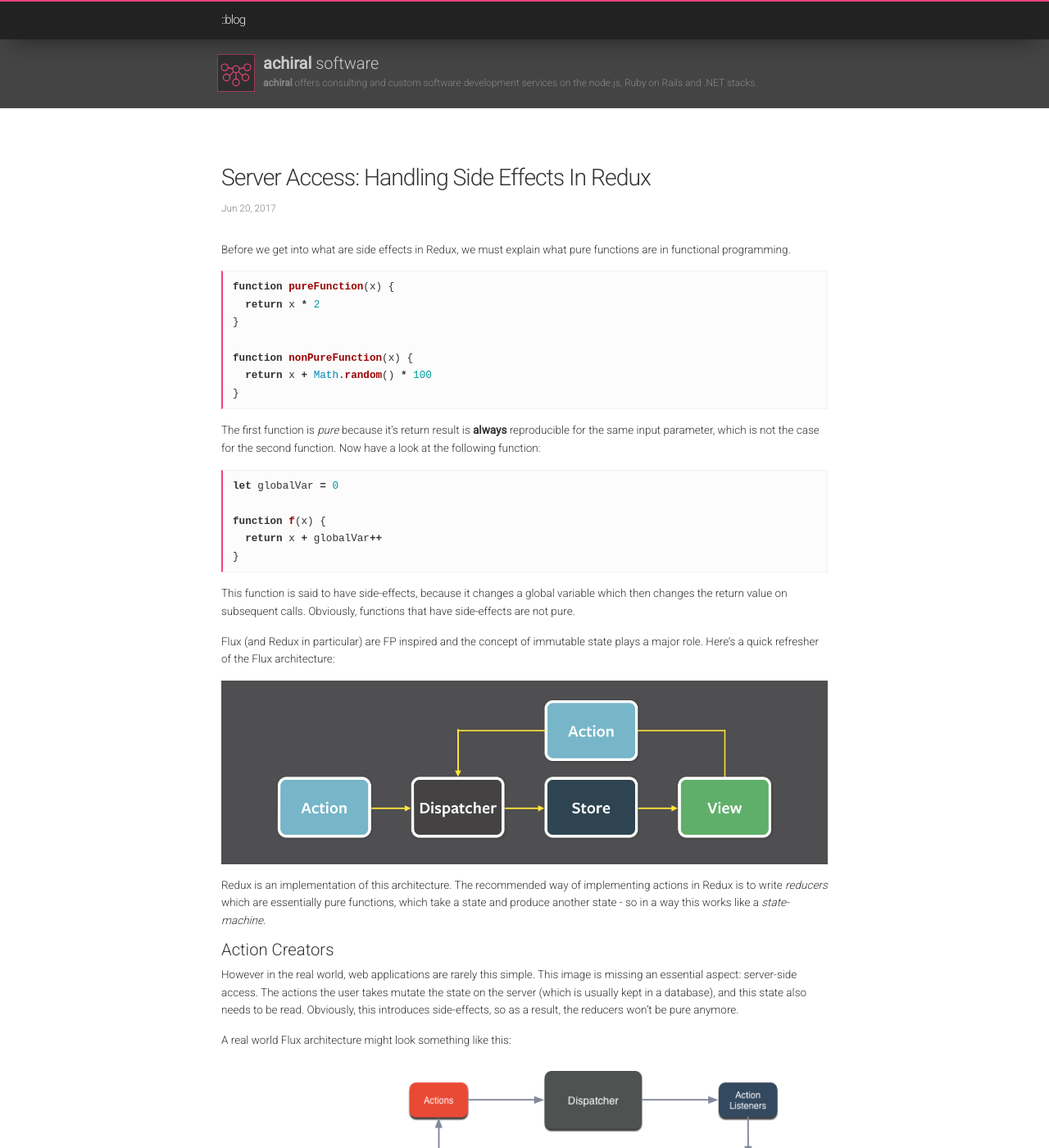
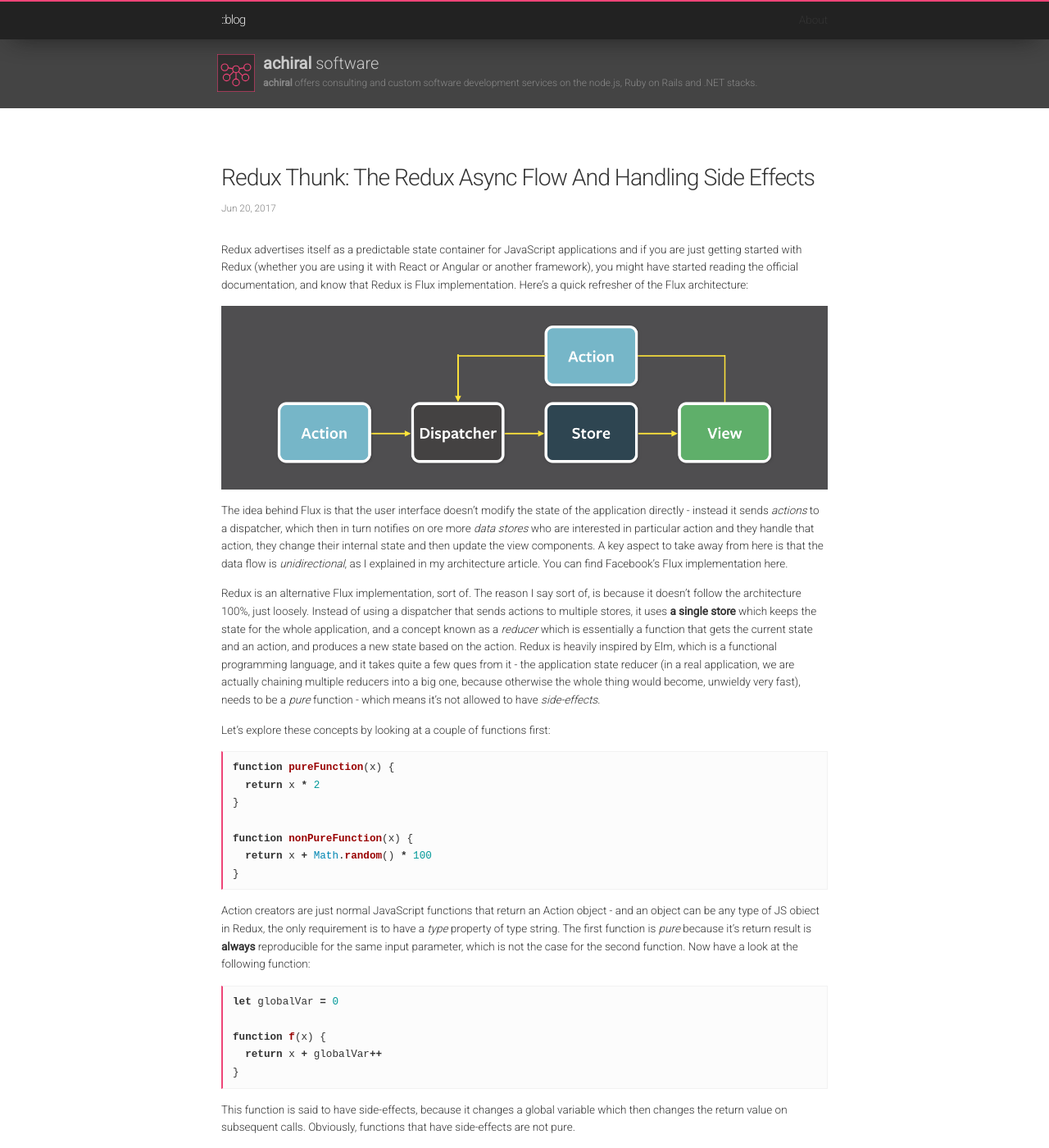
Before and after one commit to toaderflorin/eksia, a Jekyll site: the page built from _posts/2017-06-20-redux-sideeffects.markdown, in a window 1280 px wide and 1400 px high. Shown: the whole window at 82% size. Built offline with Jekyll 4.4.1, drawn with Linux system fonts in a browser that asks for light colours; some of the changed text lies outside the part shown.

Commit message:
Updated article.

```diff
--- a/_layouts/home.html
+++ b/_layouts/home.html
@@ -21,6 +21,8 @@
         {{ post.description }}
       </div>
     </li>
+
     {% endfor %}
   </ul>
+
 </div>
--- a/_posts/2017-06-20-redux-sideeffects.markdown
+++ b/_posts/2017-06-20-redux-sideeffects.markdown
@@ -1,16 +1,32 @@
 ---
 layout: post
-title:  "Server Access: Handling Side Effects In Redux"
+title:  "Redux Thunk: The Redux Async Flow And Handling Side Effects"
 date:   2017-06-20 06:39:37 +0300
 description: "
-Since Redux allows for custom middleware, we can use something called Redux Thunk to help us. It is important to be aware that without middleware, Redux only supports a synchronous flow. So what is a thunk? It’s just a function - it wraps an expression, so you can delay the evaluation of the result of that expression. Here’s a code sample I “borrowed” (promise I will give it right back) straight from the library documentation:
+Redux advertises itself as a predictable state container for JavaScript applications and if you are just getting started with Redux (whether you are using it with React or Angular or another framework), you might have started reading the official documentation, and know that Redux is Flux implementation. Here’s a quick refresher of the Flux architecture...
 
 "
 icon: "logo-redux.png"
 categories: jekyll update
 ---
+Redux advertises itself as a predictable state container for JavaScript applications and if you are just getting started with Redux
+(whether you are using it with React or Angular or another framework), you might have started reading the official documentation, and
+know that Redux is Flux implementation. Here's a quick refresher of the Flux architecture:
 
-Before we get into what are side effects in Redux, we must explain what pure functions are in functional programming.
+![image-title-here](/images/flux-simple.png){:class="img-responsive"}
+
+The idea behind Flux is that the user interface doesn't modify the state of the application directly - instead it sends *actions* to a dispatcher,
+which then in turn notifies on ore more *data stores* who are interested in particular action and they handle that action, they change their
+internal state and then update the view components. A key aspect to take away from here is that the data flow is *unidirectional*, as I explained in my architecture article. You can find Facebook's Flux implementation here.
+
+Redux is an alternative Flux implementation, sort of. The reason I say sort of, is because it doesn't follow the architecture 100%, just loosely.
+Instead of using a dispatcher that sends actions to multiple stores, it uses **a single store** which keeps the state for the whole application,
+and a concept known as a *reducer* which is essentially a function that gets the current state and an action, and produces a new state based on
+the action. Redux is heavily inspired by Elm, which is a functional programming language, and it takes quite a few ques from it - the application
+state reducer (in a real application, we are actually chaining multiple reducers into a big one, because otherwise the whole thing would become,
+unwieldy very fast), needs to be a *pure* function - which means it's not allowed to have *side-effects*.
+
+Let's explore these concepts by looking at a couple of functions first:
 
 {% highlight javascript %}
 function pureFunction(x) {
@@ -22,8 +38,9 @@
 }
 {% endhighlight %}
 
-The first function is *pure* because it's return result is **always** reproducible for the same input parameter, which is not the case
-for the second function. Now have a look at the following function:
+Action creators are just normal JavaScript functions that return an Action object - and an object can be any type of JS obiect in Redux, the only
+requirement is to have a *type* property of type string. The first function is *pure* because it's return result is **always** reproducible for
+the same input parameter, which is not the case for the second function. Now have a look at the following function:
 
 {% highlight javascript %}
 let globalVar = 0
@@ -36,23 +53,27 @@
 This function is said to have side-effects, because it changes a global variable which then changes the return value on subsequent
 calls. Obviously, functions that have side-effects are not pure.
 
-Flux (and Redux in particular) are FP inspired and the concept of immutable state plays a major role. Here's a quick refresher of the Flux
-architecture:
+## In The Real World
 
-![image-title-here](/images/flux-simple.png){:class="img-responsive"}
-
-Redux is an implementation of this architecture. The recommended way of implementing actions in Redux is to write *reducers* which are
-essentially pure functions, which take a state and produce another state - so in a way this works like a *state-machine*.
-
-## Action Creators
-
-However in the real world, web applications are rarely this simple. This image is missing an essential aspect: server-side access.
-The actions the user takes mutate the state on the server (which is usually kept in a database), and this state also needs to be
-read. Obviously, this introduces side-effects, so as a result, the reducers won't be pure anymore.
+We went over the basic Flux architecture and some simple functional concepts. However in the real world, web applications are rarely this simple.
+This initial architecture diagram is missing an essential aspect: server-side access. Obviously, this introduces side-effects, so as a result, the reducers
+won't be pure anymore.
 
 A real world Flux architecture might look something like this:
 
 ![image-title-here](/images/flux-2.png){:class="img-responsive"}
+
+In Redux, an action is just a plain object - the only requirement is that this object has to have a *type* property. An action creator is just a
+plain JS function that returns an action object. It looks something like this:
+
+{% highlight javascript %}
+function addBlogPost(text) {
+  return {
+    type: 'ADD_BLOG_POST',
+    somePayload: '...'
+  }
+}
+{% endhighlight %}
 
 You might have noticed something that sits in between Flux and the server side API.
 
--- a/_sass/minima/_layout.scss
+++ b/_sass/minima/_layout.scss
@@ -122,7 +122,7 @@
 
 .footer-col {
   float: left;
-  @include relative-font-size(0.85);
+  @include relative-font-size(0.9);
   margin-bottom: $spacing-unit / 2;
   padding-left: $spacing-unit / 2;
 }
--- a/_drafts/about.md
+++ b/about.md
@@ -3,6 +3,8 @@
 title: About
 permalink: /about/
 ---
+
+* About Me
 
 This is the base Jekyll theme. You can find out more info about customizing your Jekyll theme, as well as basic Jekyll usage documentation at [jekyllrb.com](https://jekyllrb.com/)
 
```
Also changed, not shown: images/flux-2.png, 3 other files.
